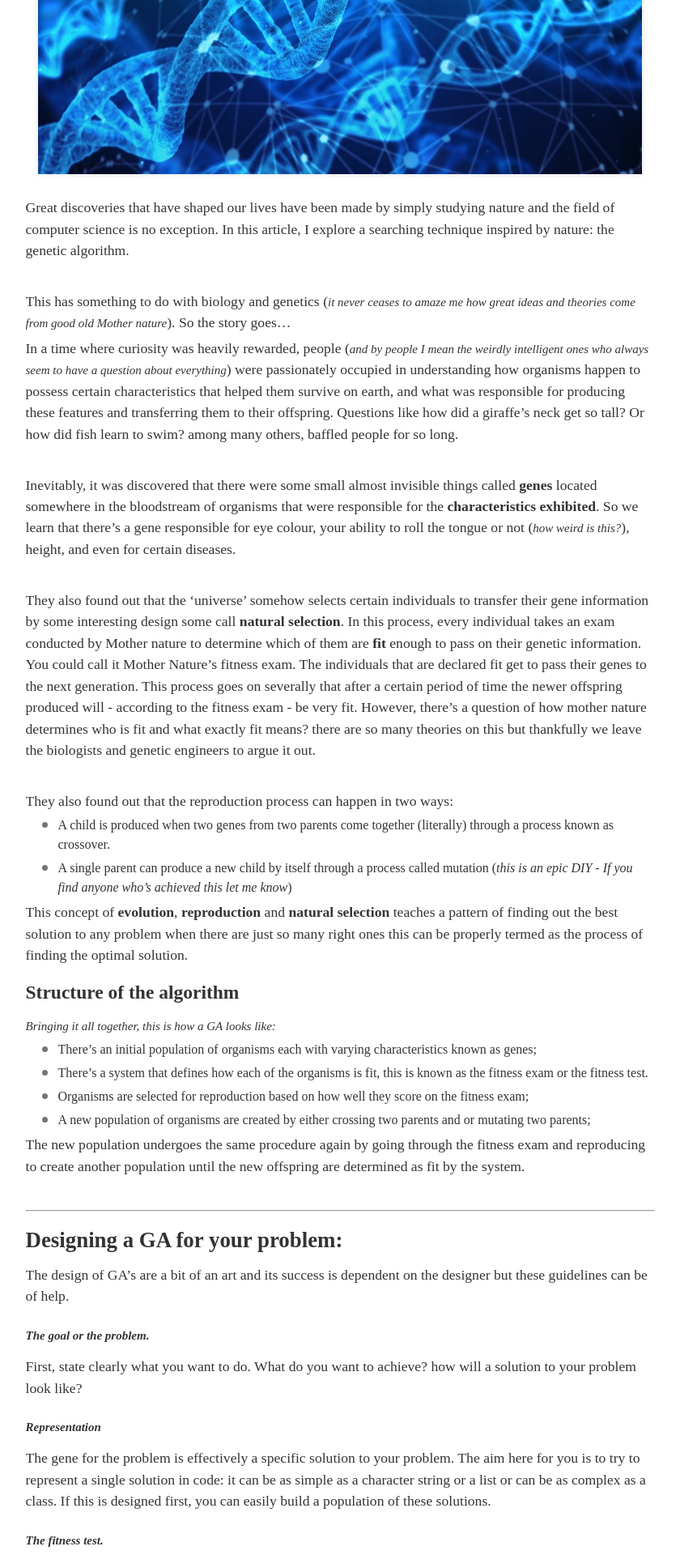
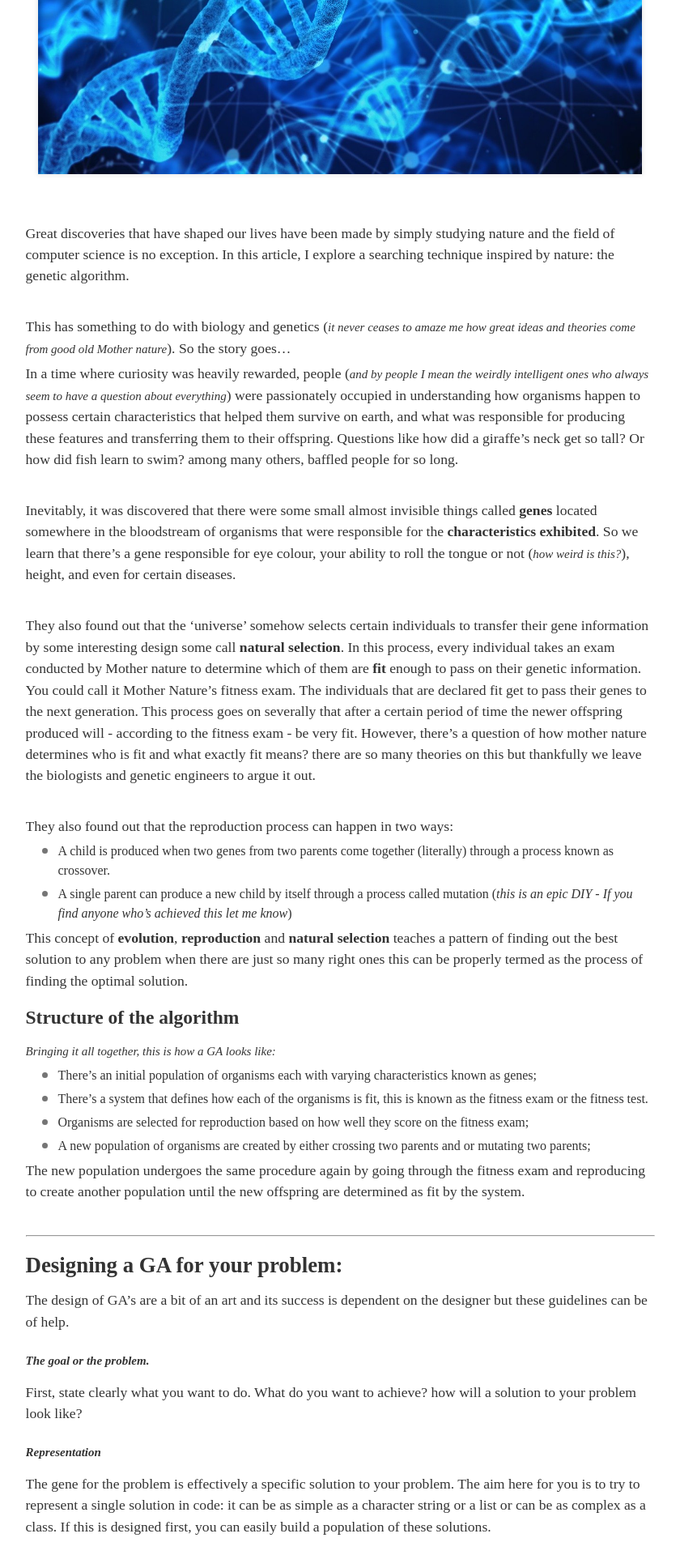
Before and after one commit to cliffordEmmanuel/cliffordEmmanuel.github.io, a Jekyll site: the page built from _posts/2019-07-03-ga.md, in a window 1280 px wide. Shown: the part 491-2411 px from the top of the page at 81% size, without its empty margins (220-1060 px from the left). Built offline with Jekyll 4.4.1, drawn with Linux system fonts in a browser that asks for light colours; nearby versions of some CDN libraries; some web fonts are replaced.

Commit message:
more changes

```diff
--- a/_includes/aside.html
+++ b/_includes/aside.html
@@ -32,7 +32,7 @@
   </a>
 </div>
 <!-- Tag Navigation -->
-<div id="tag-wrap">
+<!-- <div id="tag-wrap">
   <a href="{{ site.url }}/tags">
     <p class="title">TECHNOLOGIES</p>
   </a>
@@ -41,4 +41,4 @@
     <span class="tag">{{ tag | first }}</span>
   </a>
   {% endfor %}
-</div>
+</div> -->
--- a/_posts/2019-07-03-ga.md
+++ b/_posts/2019-07-03-ga.md
@@ -8,6 +8,8 @@
 ---
 
 ![dna](/assets/project/dna.jpg)
+
+<br>
 
 Great discoveries that have shaped our lives have been made by simply studying nature and the field of computer science is no exception. In this article, I explore a searching technique inspired by nature: the genetic algorithm.
 
```
